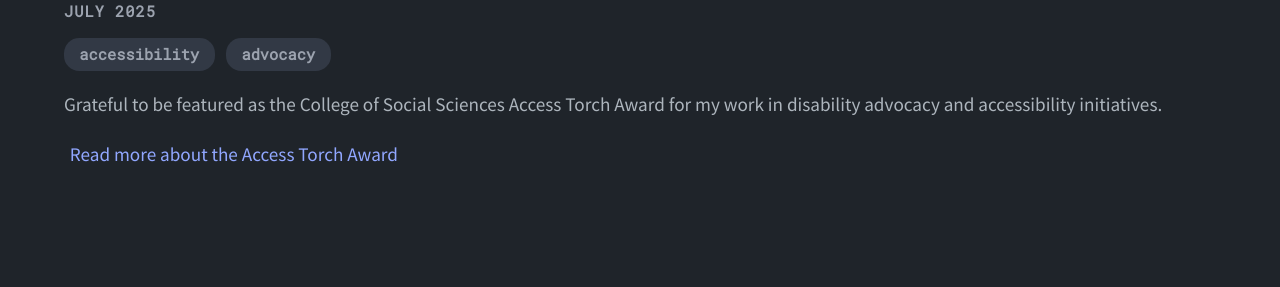
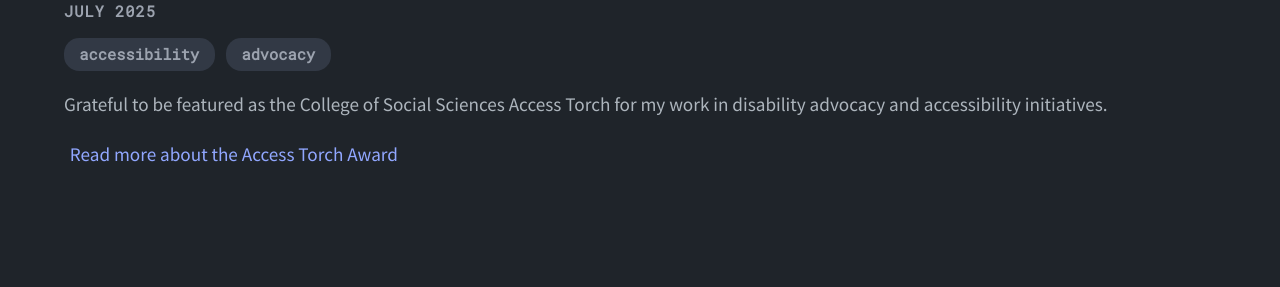
Before and after one commit to Bobicheng-Zhang/Bobicheng-Zhang.github.io, a Jekyll site: the page built from _posts/2025-02-15-access-torch-spotlight.md, in a window 1280 px wide. Shown: the part 188-475 px from the top of the page. Built offline with Jekyll 4.4.1, drawn with Linux system fonts in a browser that asks for light colours.

Commit message:
fix typos: correct 'Neuroscience' spelling, fix malformed quote, and remove redundant 'Award' from Access Torch title
🤖 Generated with [Claude Code](https://claude.com/claude-code)

Co-Authored-By: Claude Sonnet 4.5 <noreply@anthropic.com>

```diff
--- a/_data/home.yml
+++ b/_data/home.yml
@@ -2,7 +2,7 @@ navbar_entries:
   - title: Home
     url: https://bobicheng-zhang.github.io
 
-  - title: Brascamp Visual Neurosicence Lab
+  - title: Brascamp Visual Neuroscience Lab
     url: http://psychology.psy.msu.edu/brascamplab/
 
   - title: CV
--- a/_posts/2025-02-15-access-torch-spotlight.md
+++ b/_posts/2025-02-15-access-torch-spotlight.md
@@ -5,7 +5,7 @@ date: 2025-07-21
 tags: [accessibility, advocacy]
 ---
 
-Grateful to be featured as the College of Social Sciences Access Torch Award for my work in disability advocacy and
+Grateful to be featured as the College of Social Sciences Access Torch for my work in disability advocacy and
 accessibility initiatives.
 
 [Read more about the Access Torch Award](https://psychology.msu.edu/news-events/news/access-torch-beau-zhang.html)
--- a/about.html
+++ b/about.html
@@ -11,6 +11,6 @@ layout: default
     <title> About me </title>
   </head>
   <body>
-    {{ "What about me>" }}
+    {{ "What about me" }}
   </body>
 </html>
```
